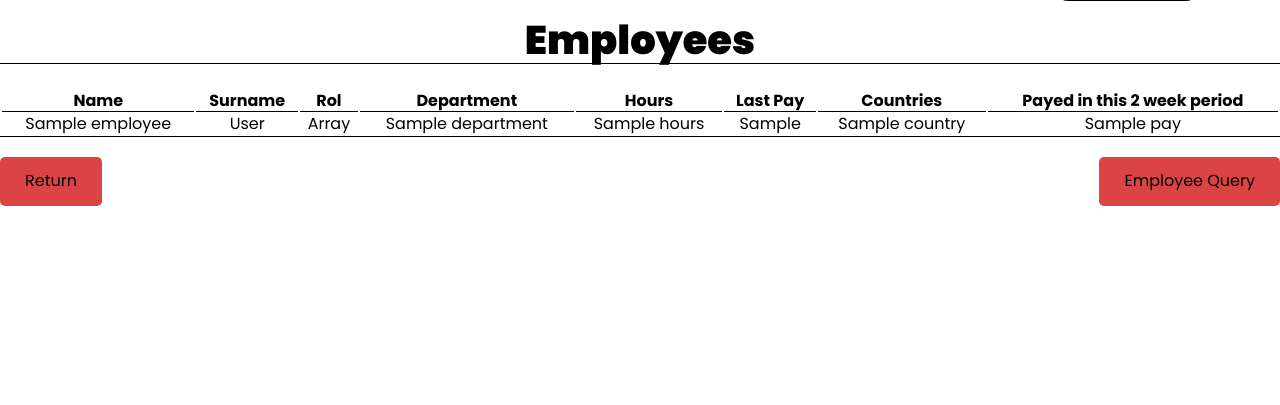
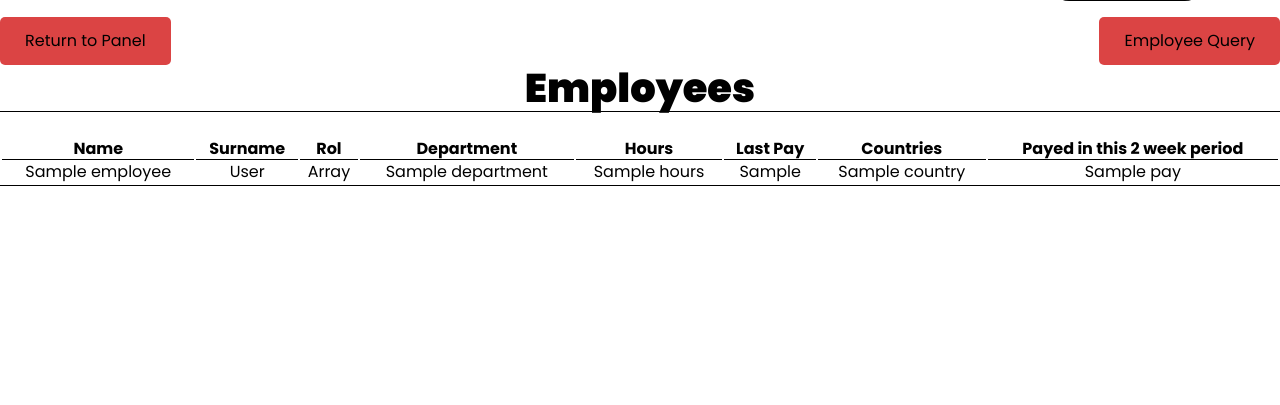
Before and after one commit to LeonardoC1302/ProyectoBD, a PHP site: template webApp/views/admin/employees.php in a window 1280 px wide. Shown: the part 68-473 px from the top of the page. Run offline with PHP 8.4, Linux system fonts and the light colour scheme; the visitor is signed in with stand-in values (Sample User, id 1); the template is opened without the code that fills it: most values are stand-ins (such as "Sample title", 1, 10 or a date in 2020).

Commit message:
Return to Panel Button for Admin

```diff
--- a/PostgresSQL/Consultas.sql
+++ b/PostgresSQL/Consultas.sql
@@ -1,3 +1,4 @@
 INSERT INTO type ("commentType", priority) values ('Quejas', 1);
 INSERT INTO type ("commentType", priority) values ('Consulta', 1);
+INSERT INTO type ("commentType", priority) values ('Recomendacion', 1);
 INSERT INTO type ("commentType", priority) values ('Otro', 1);
--- a/webApp/views/admin/employees.php
+++ b/webApp/views/admin/employees.php
@@ -1,3 +1,8 @@
+<div class="actions">
+    <a href="/admin" class="link-btn"> Return to Panel</a>
+    <a href="/admin/employeeSearch" class="link-btn">Employee Query</a>
+</div>
+
 <h1 class="line">Employees</h1>
 <table class = "line">
     <thead>
@@ -44,8 +49,3 @@
         <?php } ?>
     </tbody>
 </table>
-
-<div class="actions">
-    <a href="/admin" class="link-btn"> Return </a>
-    <a href="/admin/employeeSearch" class="link-btn">Employee Query</a>
-</div>
--- a/webApp/views/admin/sales.php
+++ b/webApp/views/admin/sales.php
@@ -1,3 +1,7 @@
+<div class="actions">
+    <a href="/admin" class="link-btn">Return to Panel</a>
+</div>
+
 <div class = 'center'>
     <form class="form" method = 'POST'>
         <div class="form__field">
--- a/webApp/views/help/serviceEmp.php
+++ b/webApp/views/help/serviceEmp.php
@@ -1,6 +1,11 @@
 <?php
     include_once __DIR__ . "/../templates/alerts.php";
 ?>
+
+<div class="actions">
+    <a href="/admin" class="link-btn">Return to Panel</a>
+</div>
+
 <div class="searchBar">
     <form method= "GET" class="search-input">
         <input type="text" name="search" placeholder="Client Order ID">
```
Also changed, not shown: webApp/public/images/a0fd70ec9cacfe2ab19706b0ed0fca3e.jpg (added), webApp/public/images/b15375a3824ec42159b4d0391ca260ba.jpg (added).
